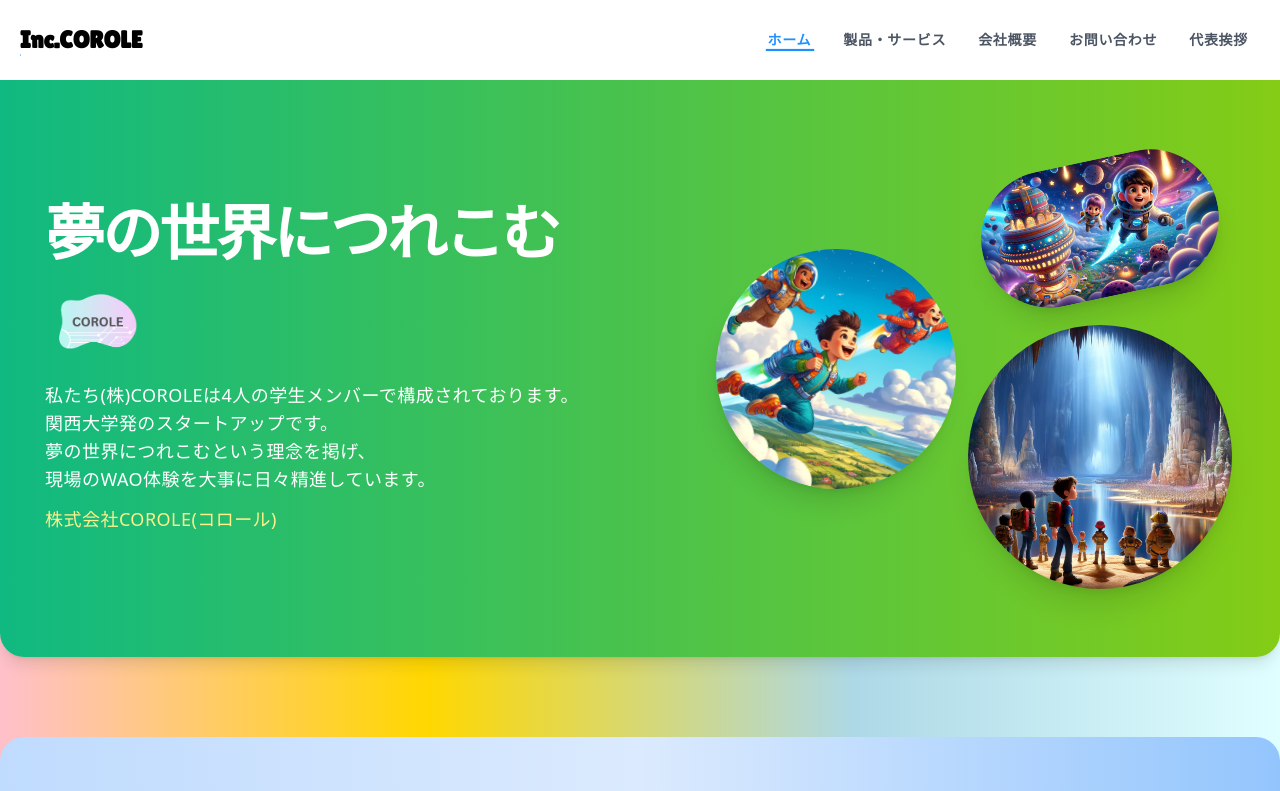
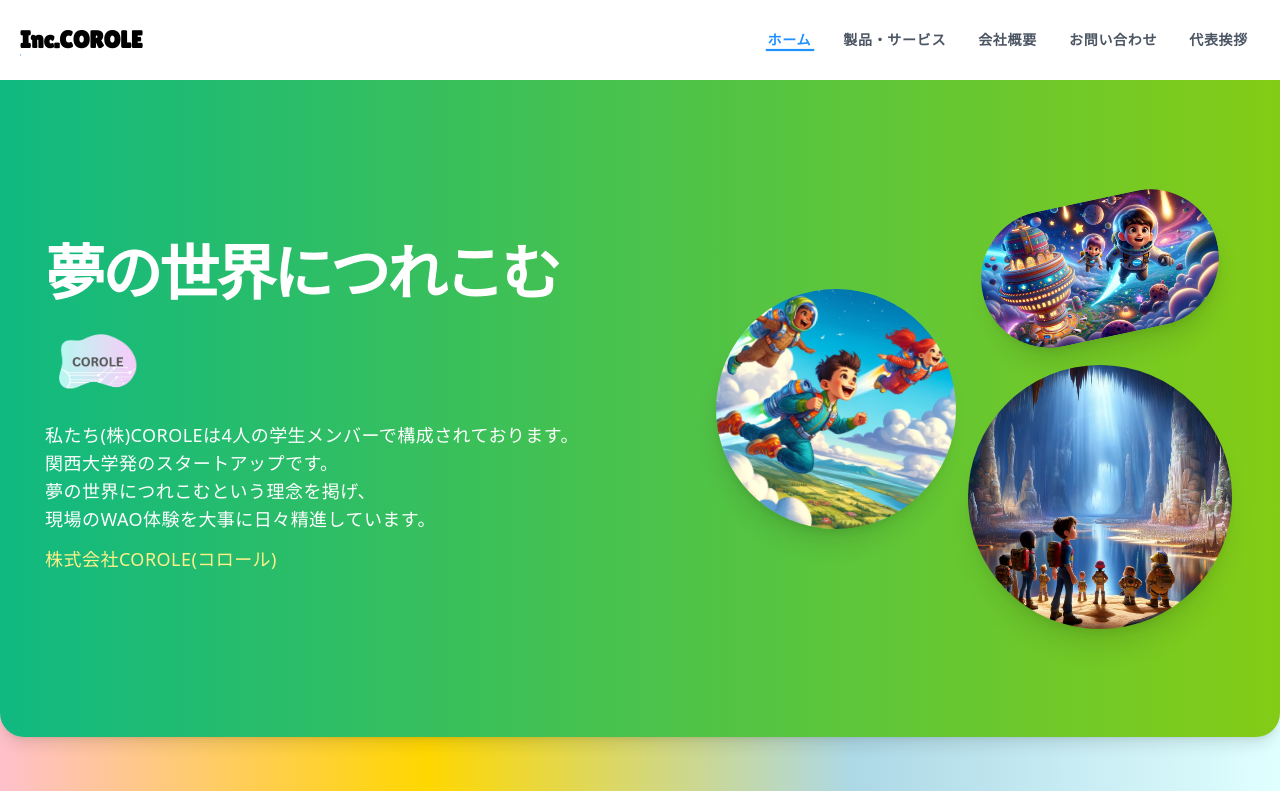
Before and after one commit to COROLE/home_page, a Next.js app: page / in a window 1280 px wide. Shown: the top 791 px of the page. Built offline with nearby package versions, Linux system fonts and the light colour scheme.

Commit message:
修正案４

```diff
--- a/app/page.tsx
+++ b/app/page.tsx
@@ -7,7 +7,6 @@ export default function Home() {
       <div>
         <Banner />
         <Content />
-
       </div>
     </>
   );
--- a/components/Banner.tsx
+++ b/components/Banner.tsx
@@ -18,7 +18,7 @@ import FadeIn from "./FadeIn";
 const Banner = () => {
   return (
     <>
-    <div className="bg-gradient-to-r from-emerald-500 to-lime-500 w-full rounded-bl-3xl rounded-br-3xl relative px-4 py-10 shadow-lg" style={{ position: 'sticky', top: 0, zIndex: 10 }}>
+    <div className="bg-gradient-to-r from-emerald-500 to-lime-500 w-full rounded-bl-3xl rounded-br-3xl relative px-4 py-20 shadow-lg">
 
       <Container>
         <div className="text-white grid md:grid-cols-2 gap-20 place-items-center">
@@ -98,7 +98,9 @@ const Banner = () => {
         </div>
       </Container>
     </div>
+
       <SizedBox />
+
       </>
   );
 };
--- a/components/Content.tsx
+++ b/components/Content.tsx
@@ -32,7 +32,7 @@ const activities = [
 
 const Content = () => {
   return (
-    <div className="bg-gradient-to-r from-blue-200 via-blue-100 to-blue-300 w-full rounded-bl-3xl rounded-3xl relative px-4 pt-10 shadow-lg mt-5" style={{ position: 'sticky', top: '100vh', zIndex: 10 }}>
+    <div className="bg-gradient-to-r from-blue-200 via-blue-100 to-blue-300 w-full rounded-bl-3xl rounded-3xl relative px-4 pt-10 shadow-lg mt-5" >
       {activities.map((activity) => (
         activity.reverse ?
           <FadeInFromRight key={activity.id}>
--- a/components/Products.tsx
+++ b/components/Products.tsx
@@ -7,7 +7,7 @@ const ReactPlayer = dynamic(() => import('react-player/lazy'), { ssr: false });
 import phoneBoy from "../public/coroleIcon/phoneBoy.png";
 
 const services = [
-    { id: 1, name: 'アパパネ・Apapane', video: 'https://www.youtube.com/watch?v=Zbrph7N_cw0', release: false, description: 'AI×子ども×エンタメ教育アプリアパパネ', description2: 'やらなあかん教育からやりたい教育への一歩', description3: 'AI(スマホ)とお話しして造る君だけの物語。まさに教育効果も期待できることばのマインクラフト' },
+    { id: 1, name: '【アパパネ】【Apapane】', video: 'https://www.youtube.com/watch?v=Zbrph7N_cw0', release: false, description: 'AI×子ども×エンタメ教育アプリアパパネ', description2: 'やらなあかん教育からやりたい教育への一歩', description3: 'AI(スマホ)とお話しして造る君だけの物語。まさに教育効果も期待できることばのマインクラフト' },
   ];
 
 const Products = () => {
```
